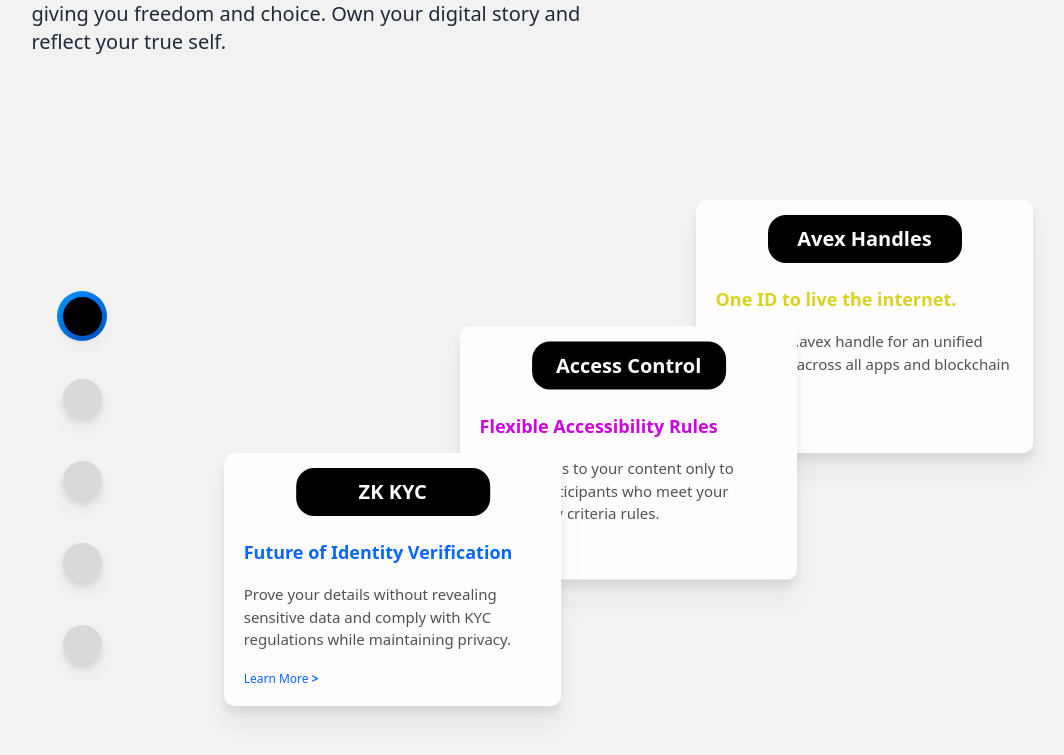
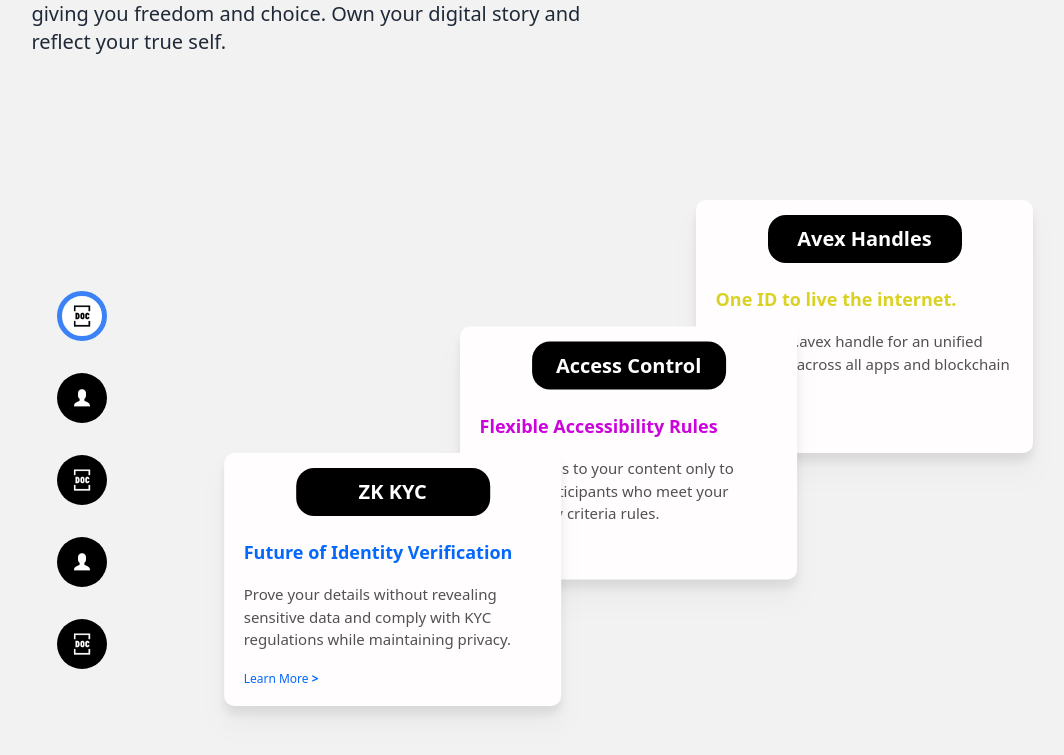
Before and after one commit to KartikeyCode/avex-website2023, a React (Create React App) app: page / in a window 1280 px wide. Shown: the part 2252-3007 px from the top of the page, without its empty margins (87-1151 px from the left). Built offline with nearby package versions, Linux system fonts and the light colour scheme; the HTML template or start-up script is replaced by a standard one.

Commit message:
Update Slider.jsx

```diff
--- a/src/components/Slider.jsx
+++ b/src/components/Slider.jsx
@@ -1,21 +1,6 @@
 import React, { useState, useEffect } from "react";
 import "../App.css";
 import { motion, AnimatePresence } from "framer-motion";
-import {
-  Timeline,
-  TimelineItem,
-  TimelineSeparator,
-  TimelineContent,
-  TimelineDot,
-  TimelineConnector,
-} from "@mui/lab";
- import DOC from "../assets/images/DOC.png"
- import CUST from "../assets/images/Customer.png"
-
-
-
-
-
 const Box = ({ heading, text1, text2, color, ind }) => {
   return (
     <div
@@ -33,27 +18,45 @@
     </div>
   );
 };
+const Slider = () => {
+    const Dot = ({ curSlide, ind, setSlide }) => {
+      const [clicked, setClicked] = useState(false);
 
-
-const Slider = () => {
-
-  const Dot = ({curSlide,ind, setSlide }) => {
       const handleClick = (e) => {
         const slide = +e.target.dataset.slide;
         console.log(slide);
         setSlide(slide);
-      setCurSlide(ind)
+        setCurSlide(ind);
+        setClicked(true);
       };
 
+      // Define an array of image paths for each dot
+      const imagePaths = [
+        "/images/DOC.png",
+        "/images/Customer.png",
+        "/images/DOC.png",
+        "/images/Customer.png",
+        "/images/DOC.png",
+      ];
+
       return (
-      <div className={` h-[50px] rounded-full  w-[50px] flex justify-center items-center ${ind===curSlide?"bg-gradient-to-br from-[#0595FD] to-[#0054D2] ":"bg-inherit"}` }>
         <div
-        className={`     h-[39px] flex justify-center drop-shadow-lg items-center w-[39px] rounded-full bg-black `}
-        data-slide={ind}
-        style={{backgroundColor: ind === curSlide ? "black" : "#D9D9D9" }}
+          className={`h-[50px] rounded-full w-[50px] flex justify-center items-center ${
+            ind === curSlide ? "bg-white border-[5px] border-blue-500" : "bg-black"
+          } ${clicked ? "border-[50px] border-blue-500" : ""}`}
+          style={{
+            background: ind === curSlide ? "white" : "black",
+          }}
           onClick={handleClick}
         >
-      </div>
+
+          <img
+            src={imagePaths[ind]}
+            alt={`Dot ${ind + 1}`}
+            style={{
+              filter: ind === curSlide ? "invert(100%)" : "none",
+            }}
+          />
         </div>
     );
   };
@@ -94,9 +97,6 @@
       color: "text-[#CB04DC] ",
     },
   ];
-
-
-
   const [curSlide, setCurSlide] = useState(0);
 
   const Boxes = stuff.map((s, ind) => {
@@ -158,26 +158,24 @@
   }, [curSlide]);
 
   return (
-    <div className="">
-      <section className="bg-[#F2F2F2] flex flex-col  gap-8 py-16">
+    <div>
+      <section className="bg-[#F2F2F2] flex flex-col gap-8 py-16">
         <div className="md:mx-[8vw] mx-4">
           <article className="ml-4 max-w-xl z-10 mt-96">
             <h1 className="text-5xl font-bold leading-snug mb-4">
-              <span className="text-primary">Decentralized Identity</span>{" "}
-              Ecosystem
+              <span className="text-primary">Decentralized Identity</span> Ecosystem
             </h1>
             <p className="text-xl">
-              Manage and own your online identity with self-sovereign identity.
-              Safely control and shape your personal information giving you
-              freedom and choice. Own your digital story and reflect your true
-              self.
+              Manage and own your online identity with self-sovereign identity. Safely control and shape your personal
+              information giving you freedom and choice. Own your digital story and reflect your true self.
             </p>
           </article>
         </div>
       </section>
 
       <main className="flex items-center justify-center overflow-hidden">
-        <div className="h-[900px] w-full  relative">
+        <div className="h-[900px] w-full relative">
+
           {Boxes}
 
           <div className="flex gap-5 absolute ml-36 top-[40%] -translate-y-1/2 flex-col space-y-3">
@@ -185,7 +183,6 @@
           </div>
         </div>
       </main>
-
     </div>
   );
 };
```
Lines whose indentation alone changed are shown as unchanged.
